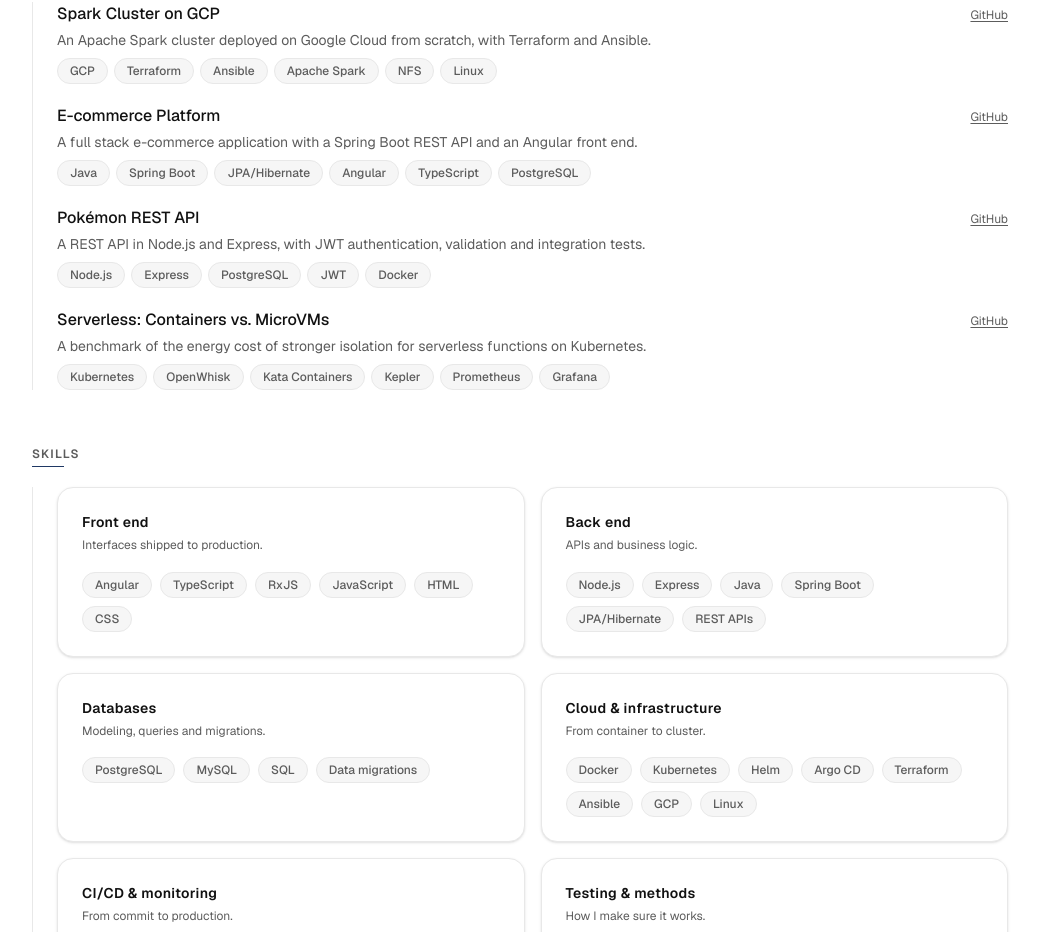
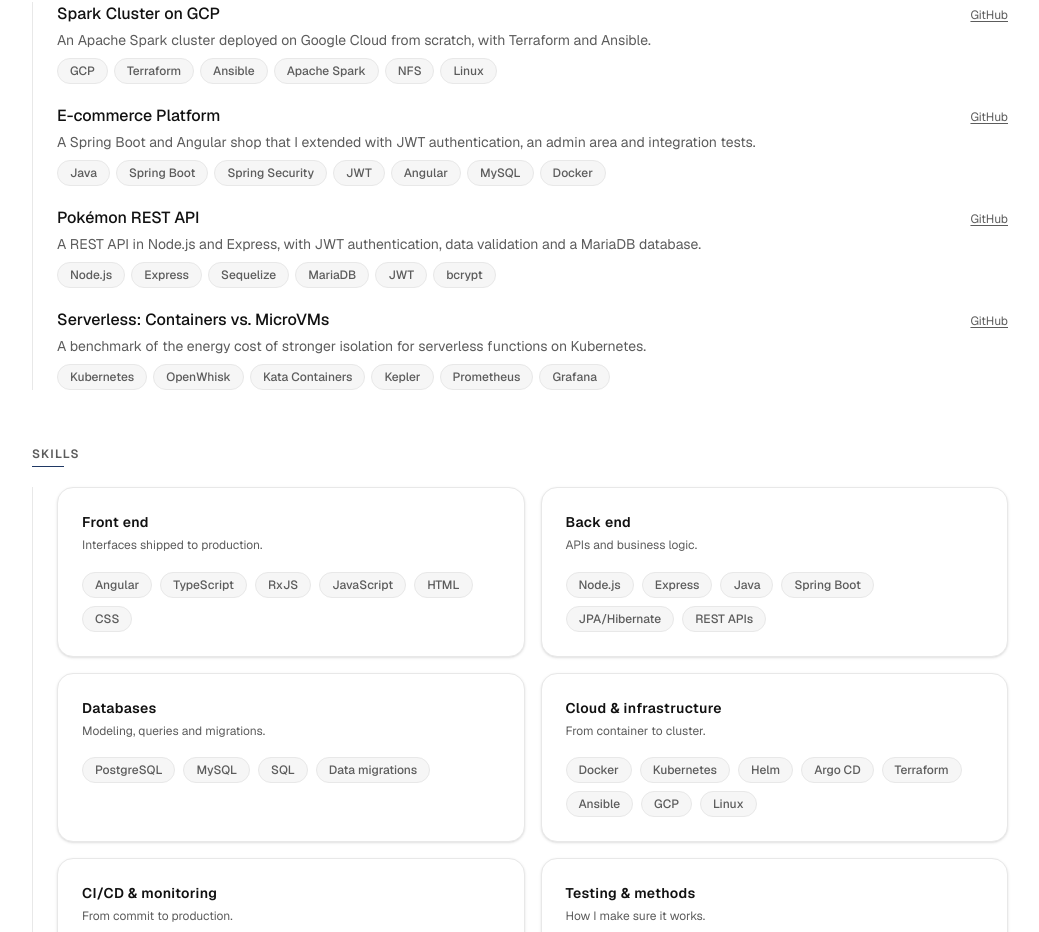
Before and after one commit to Ayoubhassain/ayoubhassain.github.io, a Next.js app: page /en/resume in a window 1280 px wide. Shown: the part 1213-2145 px from the top of the page, without its empty margins (120-1159 px from the left). Built offline with nearby package versions, Linux system fonts and the light colour scheme.

Commit message:
E-commerce project: real description

```diff
--- a/src/i18n/dictionaries/en.ts
+++ b/src/i18n/dictionaries/en.ts
@@ -173,27 +173,27 @@
     {
       id: "ecommerce-fullstack",
       title: "E-commerce Platform",
-      description: "A full stack e-commerce application with a Spring Boot REST API and an Angular front end.",
+      description: "A Spring Boot and Angular shop that I extended with JWT authentication, an admin area and integration tests.",
       problem:
-        "Build a complete web application, from the data model to the user interface, with real features: accounts, catalog, cart, orders and an admin area.",
+        "Start from an existing e-commerce base (catalog, cart, checkout) and turn it into an application closer to production: user accounts, roles, an admin back office, and an API that does not trust the browser.",
       solution:
-        "A Spring Boot REST API with JPA/Hibernate and PostgreSQL, and an Angular front end. Authentication, product catalog and search, cart and orders, and an admin area to manage products and orders.",
+        "Built on the luv2code course project. I added sign up and login with Spring Security and JWT (BCrypt, USER and ADMIN roles), an admin area to manage products and orders, a My orders page, server-side price calculation at checkout, closed data that Spring Data REST exposed publicly, and integration tests with MockMvc and H2. MySQL runs with Docker Compose.",
       learned:
-        "Designing a REST API and its data model first, so the front end stays simple and each feature fits cleanly into the existing structure.",
-      stack: ["Java", "Spring Boot", "JPA/Hibernate", "Angular", "TypeScript", "PostgreSQL"],
+        "Security has to live on the backend: the Angular guard only hides pages, while the JWT filter and the role rules decide what the API allows.",
+      stack: ["Java", "Spring Boot", "Spring Security", "JWT", "Angular", "MySQL", "Docker"],
       github: links.github + "/ecommerce-fullstack",
     },
     {
       id: "pokemon-rest-api",
       title: "Pokémon REST API",
-      description: "A REST API in Node.js and Express, with JWT authentication, validation and integration tests.",
+      description: "A REST API in Node.js and Express, with JWT authentication, data validation and a MariaDB database.",
       problem:
-        "Write an API that is not just functional but clean: protected routes, validated input, tested endpoints, and a setup anyone can run.",
+        "Write an API that is not just functional but clean: protected routes, validated input, clear error messages, and business rules in one place.",
       solution:
-        "A CRUD API in Node.js/Express backed by PostgreSQL. JWT protects the routes, incoming data is validated before reaching the database, and integration tests cover the main endpoints. Everything runs with Docker Compose.",
+        "A CRUD API in Node.js/Express with Sequelize and MariaDB, plus search by name. Users log in with a bcrypt-hashed password and get a JWT that protects every route. Sequelize validators check each field (ranges, unique name, valid URL, allowed types) and the API returns consistent JSON errors.",
       learned:
-        "How much testing and validation change the confidence you have in an API, and why a one-command Docker setup matters for the next developer.",
-      stack: ["Node.js", "Express", "PostgreSQL", "JWT", "Docker"],
+        "Putting business rules in the data model keeps routes simple, and secrets belong in environment variables, never in the code.",
+      stack: ["Node.js", "Express", "Sequelize", "MariaDB", "JWT", "bcrypt"],
       github: links.github + "/pokemon-rest-api",
     },
     {
--- a/src/i18n/dictionaries/fr.ts
+++ b/src/i18n/dictionaries/fr.ts
@@ -166,27 +166,27 @@
     {
       id: "ecommerce-fullstack",
       title: "Plateforme e-commerce",
-      description: "Une application e-commerce full stack : API REST Spring Boot et frontend Angular.",
+      description: "Une boutique Spring Boot et Angular que j'ai enrichie d'une authentification JWT, d'un espace admin et de tests d'intégration.",
       problem:
-        "Construire une application web complète, du modèle de données à l'interface, avec de vraies fonctionnalités : comptes, catalogue, panier, commandes et espace administrateur.",
+        "Partir d'une base e-commerce existante (catalogue, panier, commande) et la rapprocher d'une application de production : comptes utilisateurs, rôles, back-office d'administration, et une API qui ne fait pas confiance au navigateur.",
       solution:
-        "Une API REST Spring Boot avec JPA/Hibernate et PostgreSQL, et un frontend Angular. Authentification, catalogue et recherche, panier et commandes, espace administrateur pour gérer produits et commandes.",
+        "Basé sur le projet du cours luv2code. J'ai ajouté l'inscription et la connexion avec Spring Security et JWT (BCrypt, rôles USER et ADMIN), un espace admin pour gérer produits et commandes, une page « Mes commandes », le calcul des prix côté serveur à la commande, la fermeture de données que Spring Data REST exposait publiquement, et des tests d'intégration avec MockMvc et H2. MySQL tourne avec Docker Compose.",
       learned:
-        "Concevoir l'API et le modèle de données en premier, pour que le frontend reste simple et que chaque fonctionnalité s'intègre proprement.",
-      stack: ["Java", "Spring Boot", "JPA/Hibernate", "Angular", "TypeScript", "PostgreSQL"],
+        "La sécurité se joue côté backend : le guard Angular ne fait que cacher des pages, ce sont le filtre JWT et les règles de rôles qui décident de ce que l'API autorise.",
+      stack: ["Java", "Spring Boot", "Spring Security", "JWT", "Angular", "MySQL", "Docker"],
       github: links.github + "/ecommerce-fullstack",
     },
     {
       id: "pokemon-rest-api",
       title: "API REST Pokémon",
-      description: "Une API REST en Node.js et Express, avec authentification JWT, validation et tests d'intégration.",
+      description: "Une API REST en Node.js et Express, avec authentification JWT, validation des données et base MariaDB.",
       problem:
-        "Écrire une API qui ne soit pas seulement fonctionnelle mais propre : routes protégées, données validées, endpoints testés, et une installation que tout le monde peut lancer.",
+        "Écrire une API qui ne soit pas seulement fonctionnelle mais propre : routes protégées, données validées, messages d'erreur clairs et règles métier centralisées.",
       solution:
-        "Une API CRUD en Node.js/Express avec PostgreSQL. Les routes sont protégées par JWT, les données sont validées avant d'atteindre la base, et des tests d'intégration couvrent les principaux endpoints. Le tout se lance avec Docker Compose.",
+        "Une API CRUD en Node.js/Express avec Sequelize et MariaDB, et une recherche par nom. Les utilisateurs se connectent avec un mot de passe haché par bcrypt et reçoivent un JWT qui protège toutes les routes. Les validateurs Sequelize contrôlent chaque champ (bornes, nom unique, URL valide, types autorisés) et l'API renvoie des erreurs JSON cohérentes.",
       learned:
-        "À quel point les tests et la validation changent la confiance qu'on a dans une API, et pourquoi une installation Docker en une commande compte pour le développeur suivant.",
-      stack: ["Node.js", "Express", "PostgreSQL", "JWT", "Docker"],
+        "Mettre les règles métier dans le modèle de données garde les routes simples, et les secrets ont leur place dans des variables d'environnement, jamais dans le code.",
+      stack: ["Node.js", "Express", "Sequelize", "MariaDB", "JWT", "bcrypt"],
       github: links.github + "/pokemon-rest-api",
     },
     {
```
Also changed, not shown: 2 other files (tests, documents, lock files or other folders).
